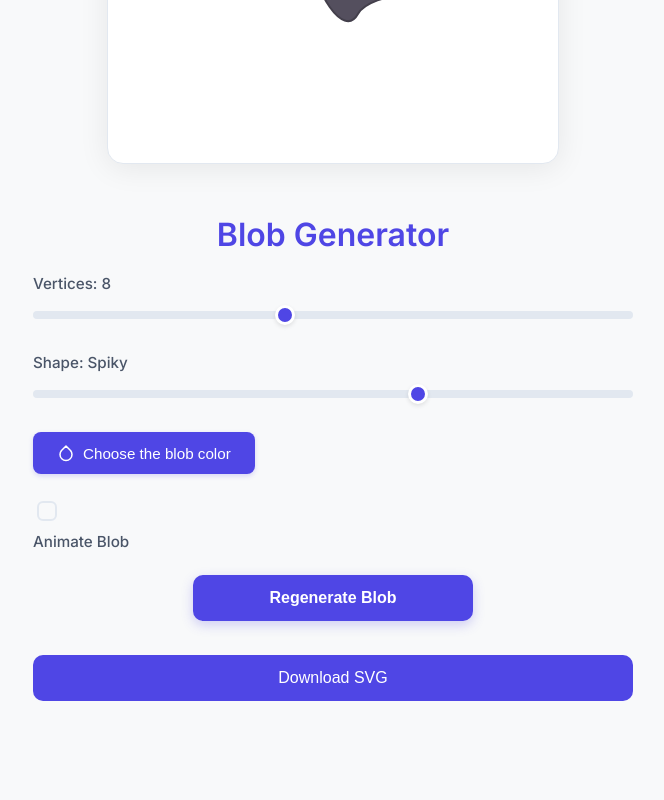
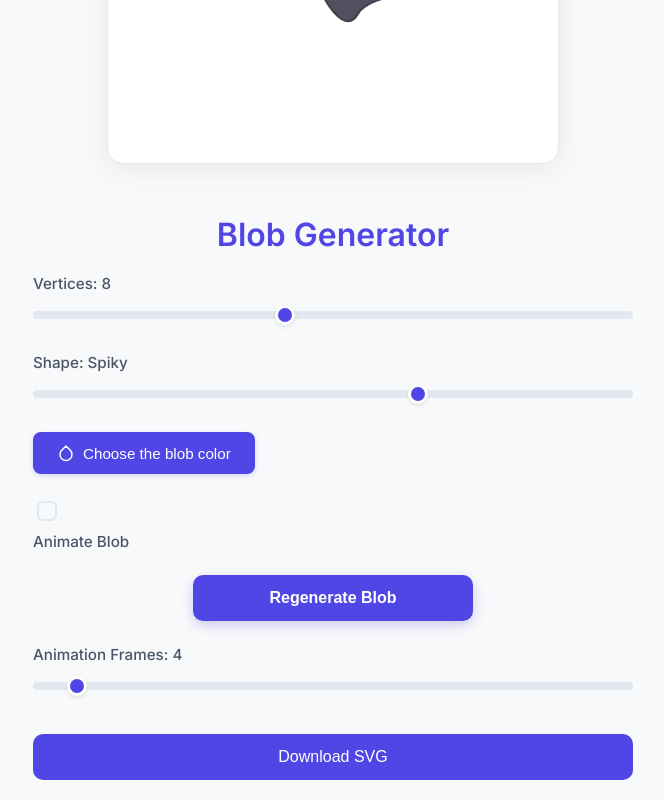
Before and after one commit to Demos-gloryofRome44/BlobGenerate, a React (Create React App) app: page / in a window 1280 px wide. Shown: the part 312-1112 px from the top of the page, without its empty margins (307-971 px from the left). Before the commit the page ends 1033 px from the top, so only its background shows below. Built offline with nearby package versions, Linux system fonts and the light colour scheme.

Commit message:
add: logic to limit the number of svg for animation

```diff
--- a/src/App.js
+++ b/src/App.js
@@ -21,6 +21,7 @@ function App() {
   const [strokeWidth, setStrokeWidth] = useState(2);
   const [isAnimated, setIsAnimated] = useState(false);
   const [showColorPicker, setShowColorPicker] = useState(false);
+  const [animationFrames, setAnimationFrames] = useState(4);
 
   const regenerateBlob = () => {
     if (svgRef.current && svgRef.current.regenerateBlob) {
@@ -50,6 +51,7 @@ function App() {
         width={canvasSize}
         height={canvasSize}
         isAnimated={isAnimated}
+        animationFrames={animationFrames}
       />
     </div>
 
@@ -67,6 +69,8 @@ function App() {
       showColorPicker={showColorPicker}
       setShowColorPicker={setShowColorPicker}
       regenerateBlob={regenerateBlob}
+      animationFrames={animationFrames}
+      setAnimationFrames={setAnimationFrames}
     />
 
     <DownloadButton svgRef={svgRef} />
--- a/src/components/ControlsPanel.jsx
+++ b/src/components/ControlsPanel.jsx
@@ -12,7 +12,9 @@ const ControlsPanel = ({
   setIsAnimated,
   showColorPicker,
   setShowColorPicker,
-  regenerateBlob
+  regenerateBlob,
+  animationFrames,
+  setAnimationFrames
 }) => {
   return (
     <div className="controls-panel">
@@ -73,6 +75,19 @@ const ControlsPanel = ({
           Regenerate Blob
         </button>
       </div>
+
+      <div className="control-group">
+        <label>
+          Animation Frames: {animationFrames}
+          <input
+            type="range"
+            min="3"
+            max="20"
+            value={animationFrames}
+            onChange={(e) => setAnimationFrames(parseInt(e.target.value))}
+          />
+        </label>
+      </div>
     </div>
   );
 };
--- a/src/components/blobcanvas/BlobCanvas.jsx
+++ b/src/components/blobcanvas/BlobCanvas.jsx
@@ -17,7 +17,8 @@ const BlobCanvas = forwardRef((props, ref) => {
     strokeWidth = 2,
     width,
     height,
-    isAnimated
+    isAnimated,
+    animationFrames
   } = props;
 
   const svgRef = useRef(null);
@@ -29,7 +30,7 @@ const BlobCanvas = forwardRef((props, ref) => {
 
   const animatedPaths = useAnimatedPaths(
     generateBlobPath,
-    { vertices, smoothness, width, height }
+    { vertices, smoothness, width, height }, animationFrames
   );
 
   useImperativeHandle(ref, () => ({
--- a/src/components/blobcanvas/BlobEffects.css
+++ b/src/components/blobcanvas/BlobEffects.css
@@ -13,6 +13,18 @@
     animation: pulse 2s infinite alternate;
   }
 
+.control-group label {
+  display: flex;
+  flex-direction: column;
+  gap: 5px;
+  margin-bottom: 15px;
+}
+
+.control-group input[type="range"] {
+  width: 100%;
+  cursor: pointer;
+}
+
   @keyframes flow-animation {
     0% {
       transform: scale(0.8) translate(0, 0);
--- a/src/hooks/useAnimatedPaths.js
+++ b/src/hooks/useAnimatedPaths.js
@@ -2,6 +2,7 @@ import { useMemo } from 'react';
 
 export function useAnimatedPaths(generateBlobPath, { vertices, smoothness, width, height }, frames = 4) {
   return useMemo(() => {
+    console.log(`Generating ${frames} animation paths`);
     const paths = [];
     for (let i = 0; i < frames; i++) {
       paths.push(generateBlobPath({
@@ -11,6 +12,7 @@ export function useAnimatedPaths(generateBlobPath, { vertices, smoothness, width
         height
       }));
     }
+    console.log('Generated paths:', paths);
     return paths;
   }, [vertices, smoothness, width, height, frames, generateBlobPath]);
 }
```
